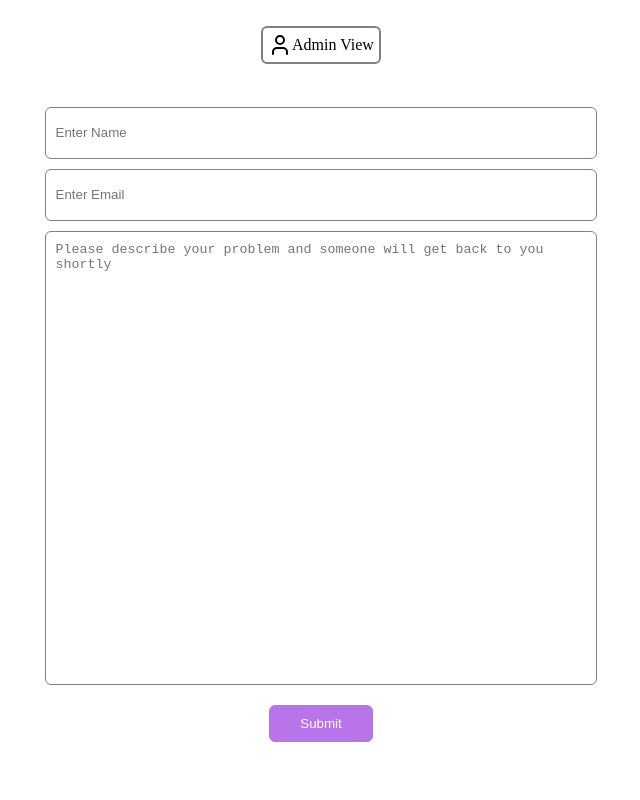
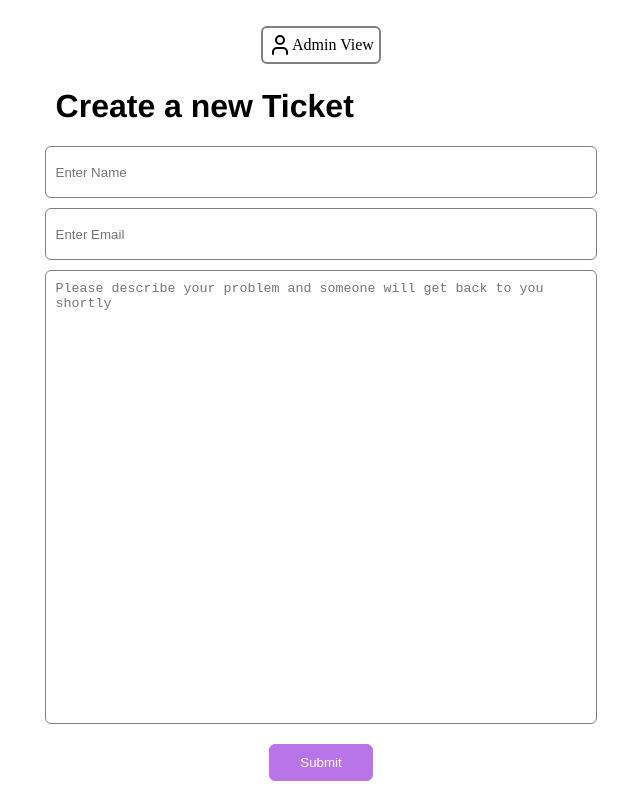
Before and after one commit to JohnsonNYC/help-desk-fe, a Next.js app: page / in a window 1280 px wide. Shown: the whole page, without its empty margins (319-959 px from the left). Built offline with nearby package versions, Linux system fonts and the light colour scheme; no server answers.

Commit message:
added header to form

```diff
--- a/components/TicketSubmission.js
+++ b/components/TicketSubmission.js
@@ -13,6 +13,7 @@ const TicketSubmission = ({
 }) => {
   return (
     <form onSubmit={onSubmit} className="sc-home__form-container">
+      <h1 className="sc-home__header">Create a new Ticket</h1>
       <input
         className="sc-home__input"
         placeholder={"Enter Name"}
@@ -36,7 +37,9 @@ const TicketSubmission = ({
 
       {error ? <div className="sc-home__error-message">{error}</div> : null}
       {success ? (
-        <div className="sc-home__success-message">Success!</div>
+        <div className="sc-home__success-message">
+          Succesfully submitted! We'll get back to you shortly
+        </div>
       ) : (
         <button className="sc-home__submit-btn" onClick={onSubmit}>
           Submit
--- a/styles/home/home.css
+++ b/styles/home/home.css
@@ -3,6 +3,15 @@
   flex-direction: column;
   justify-content: center;
   align-items: center;
+}
+
+.sc-home__header {
+  font-family: Helvetica, sans-serif;
+  width: 70%;
+  @media screen and (max-width: 800px) {
+    font-size: 1.5em;
+    width: 90%;
+  }
 }
 
 .sc-home-admin-button {
```
Also changed, not shown: components/AnswerForm.js (+4 -5 lines).
